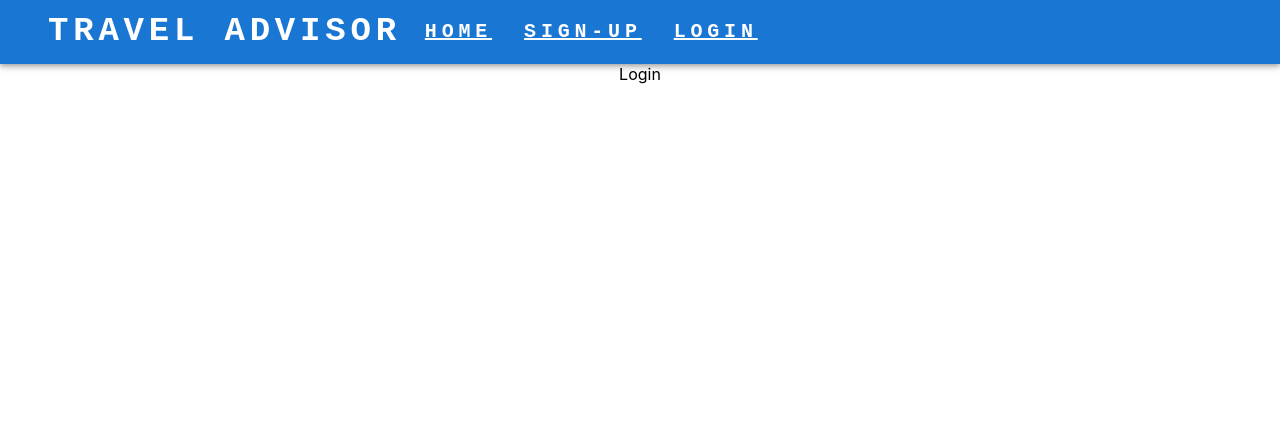
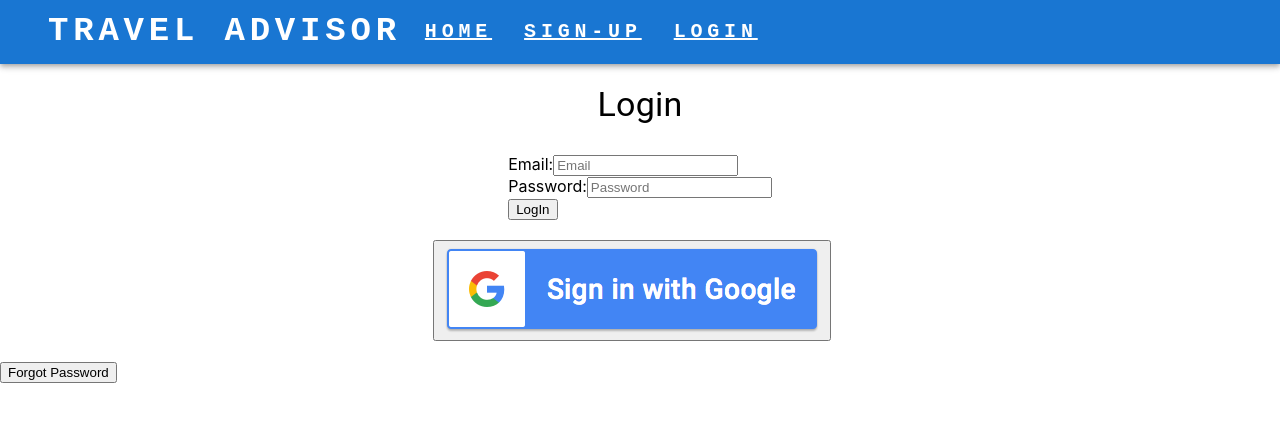
Before and after one commit to aniket2499/TripPlanner, a React (Create React App) app in the folder client/: page /login in a window 1280 px wide. Shown: the top 422 px of the page. Built offline with nearby package versions, Linux system fonts and the light colour scheme; no server answers.

Commit message:
Added firebase login

```diff
--- a/client/src/components/Account.js
+++ b/client/src/components/Account.js
@@ -1,9 +1,14 @@
-import React from "react";
+import React, {useContext} from "react";
 import SignOutBtn from './SignOut';
+import { AuthContext } from "../firebase/Auth";
 import ChangePassword from './ChangePassword';
 import "../App.css";
 
 function Account() {
+
+  const {currUser} = useContext(AuthContext);
+  console.log(currUser)
+
   return (
   <div>
     <h1>ACCOUNT</h1>
--- a/client/src/components/Login.js
+++ b/client/src/components/Login.js
@@ -1,9 +1,77 @@
-import React from "react";
-import ReactDOM from "react-dom/client";
+import React, {useContext} from "react";
+import SocialSignIn from "./SocialSignIn";
+import { Navigate } from "react-router";
+import { AuthContext } from "../firebase/Auth";
+import { doSignInWithEmailAndPassword, doPasswordReset } from "../firebase/FirebaseFunctions";
+import { Grid } from '@mui/material';
+import Typography from '@mui/material/Typography';
 import "../App.css";
 
 function Login() {
-  return <div className="App">Login</div>;
+
+  const currUser = useContext(AuthContext);
+  if (currUser) {
+    return <Navigate to="/" />
+  }
+
+  const handleLogin = async (e) => {
+    e.preventDefault();
+    console.log(e.target.elements)
+    const { email, password } = e.target.elements;
+    try {
+      await doSignInWithEmailAndPassword(email.value, password.value);
+    } catch (error) {
+      alert(error);
+    }
+  }
+
+  const handlePasswordReset = async (e) => {
+    e.preventDefault();
+    const  email  = document.getElementById("email").value;
+    try {
+      await doPasswordReset(email.value);
+      alert("Password reset email sent to " + email.value);
+    } catch (error) {
+      alert(error);
+    }
+  }
+
+
+  return(
+    <div>
+      <br/>
+      <Grid container spacing={2} direction="column" alignItems="center" justifyContent="center" style={{ minHeight: '20vh' }}>
+        <Grid item xs={3}>
+          <Typography variant="h4" component="h1" gutterBottom>
+            Login
+          </Typography>
+        </Grid>
+        <Grid item xs={3}>
+          <form onSubmit={handleLogin}>
+            <label>
+              Email:
+              <input name='email' type='email' placeholder='Email' required/>
+            </label>
+            <br/>
+            <label>
+              Password:
+              <input name='password' id="password" type='password' placeholder='Password' autoComplete="off" required/>
+            </label><br/>
+            <button id='submitButton' name='submitButton' type='submit'>
+              LogIn
+            </button>
+          </form>
+        </Grid>
+        <br/>
+        <SocialSignIn />
+      </Grid>
+      <br />
+      <button id='forgotPassButton' name='forgotPassButton' onClick={handlePasswordReset}>
+        Forgot Password
+      </button>
+    </div>
+  );
+
 }
 
 export default Login;
--- a/client/src/components/Navigation.js
+++ b/client/src/components/Navigation.js
@@ -53,7 +53,7 @@ const NavigationAuth = () => {
               >Home
               </Typography>
             </Button>
-            <Button key='accont' sx={{ color: '#fff' }}>
+            <Button key='account' sx={{ color: '#fff' }}>
               <Typography
                   variant="h6"
                   component="a"
--- a/client/src/components/SignUp.js
+++ b/client/src/components/SignUp.js
@@ -4,7 +4,7 @@ import {doCreateUserWithEmailAndPassword} from '../firebase/FirebaseFunctions';
 import {AuthContext} from '../firebase/Auth';
 import { Grid } from '@mui/material';
 import Typography from '@mui/material/Typography';
-// import SocialSignIn from './SocialSignIn';
+import SocialSignIn from './SocialSignIn';
 import "../App.css";
 
 function SignUp() {
@@ -68,31 +68,10 @@ function SignUp() {
             </button>
           </form>
         </Grid>
+        <SocialSignIn />
       </Grid>
-      {/* {pswdMatch && <h4 className="error">{pswdMatch}</h4>}
-      <form onSubmit={handleSignUp}>
-        <label>
-          Name:
-          <input name='displayName' type='text' placeholder='Name' required/>
-        </label>
-        <label>
-          Email:
-          <input name='email' type='email' placeholder='Email' required/>
-        </label>
-        <label>
-          Password:
-          <input name='pwd1' id="pwd1" type='password' placeholder='Password' autoComplete="off" required/>
-        </label>
-        <label>
-          Confirm Password:
-          <input name='pwd2' id="pwd2" type='password' placeholder='Password' autoComplete="off" required/>
-        </label>
-        <button id='submitButton' name='submitButton' type='submit'>
-          Sign Up
-        </button>
-      </form> */}
       <br />
-      {/* <SocialSignIn /> */}
+
     </div>
   );
 }
--- /dev/null
+++ b/client/src/components/SocialSignIn.js
@@ -0,0 +1,22 @@
+import React from 'react';
+import { doSocialSignIn } from '../firebase/FirebaseFunctions';
+
+const SocialSignIn = () => {
+
+    const handleSocialSignIn = async (provider) => {
+        try{
+            await doSocialSignIn(provider);
+        }catch(error){
+            alert(error);
+        }
+    }
+
+
+    return(
+        <button>
+            <img src="/imgs/google_signin.png" alt="google sign-in" onClick={() => handleSocialSignIn('google')} />
+        </button>
+    )
+};
+
+export default SocialSignIn;
```
Also changed, not shown: client/public/imgs/google_signin.png (added).
